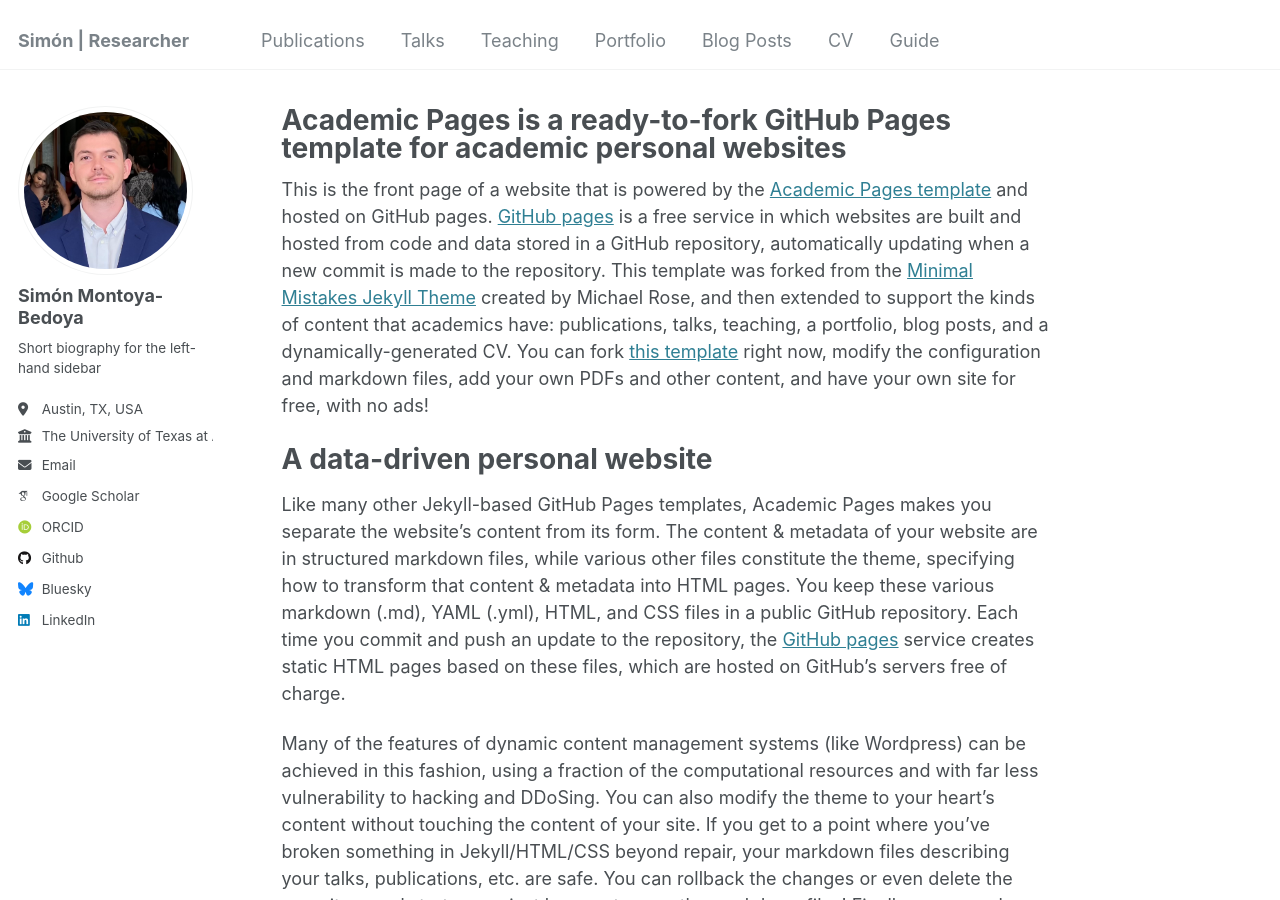
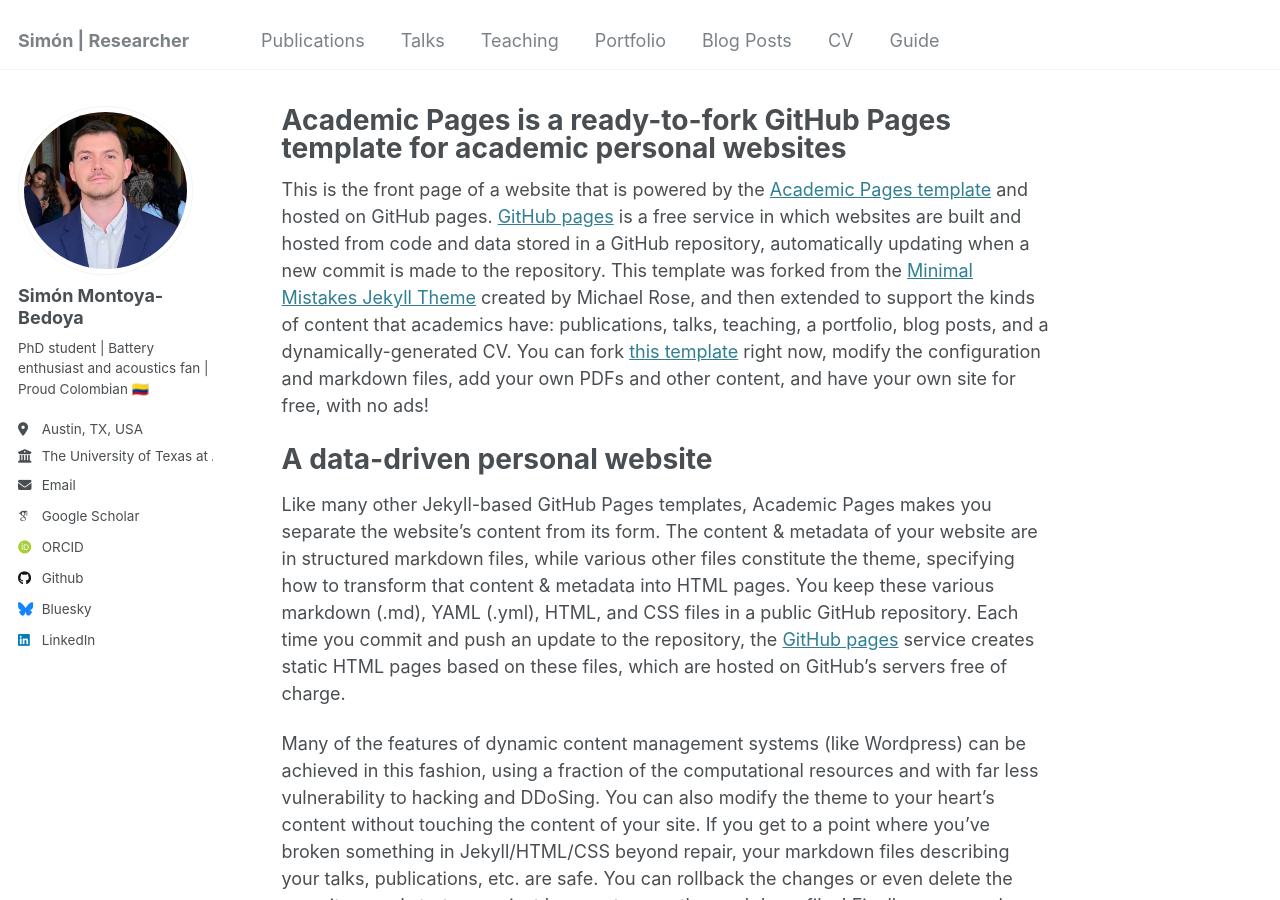
Before and after one commit to simontoyabed/simontoyabed.github.io, a Jekyll site: the page built from _pages/about.md, in a window 1280 px wide and 900 px high. Built offline with Jekyll 4.4.1, drawn with Linux system fonts in a browser that asks for light colours; some web fonts are replaced.

Commit message:
Other changes for the config file

```diff
--- a/_config.yml
+++ b/_config.yml
@@ -24,7 +24,7 @@ author:
   avatar           : "simonProfile.jpg"
   name             : "Simón Montoya-Bedoya"
   pronouns         : # example: "she/her"
-  bio              : "Short biography for the left-hand sidebar"
+  bio              : "PhD student | Battery enthusiast and acoustics fan | Proud Colombian 🇨🇴"
   location         : "Austin, TX, USA"
   employer         : "The University of Texas at Austin"
   uri              : # URL
```
